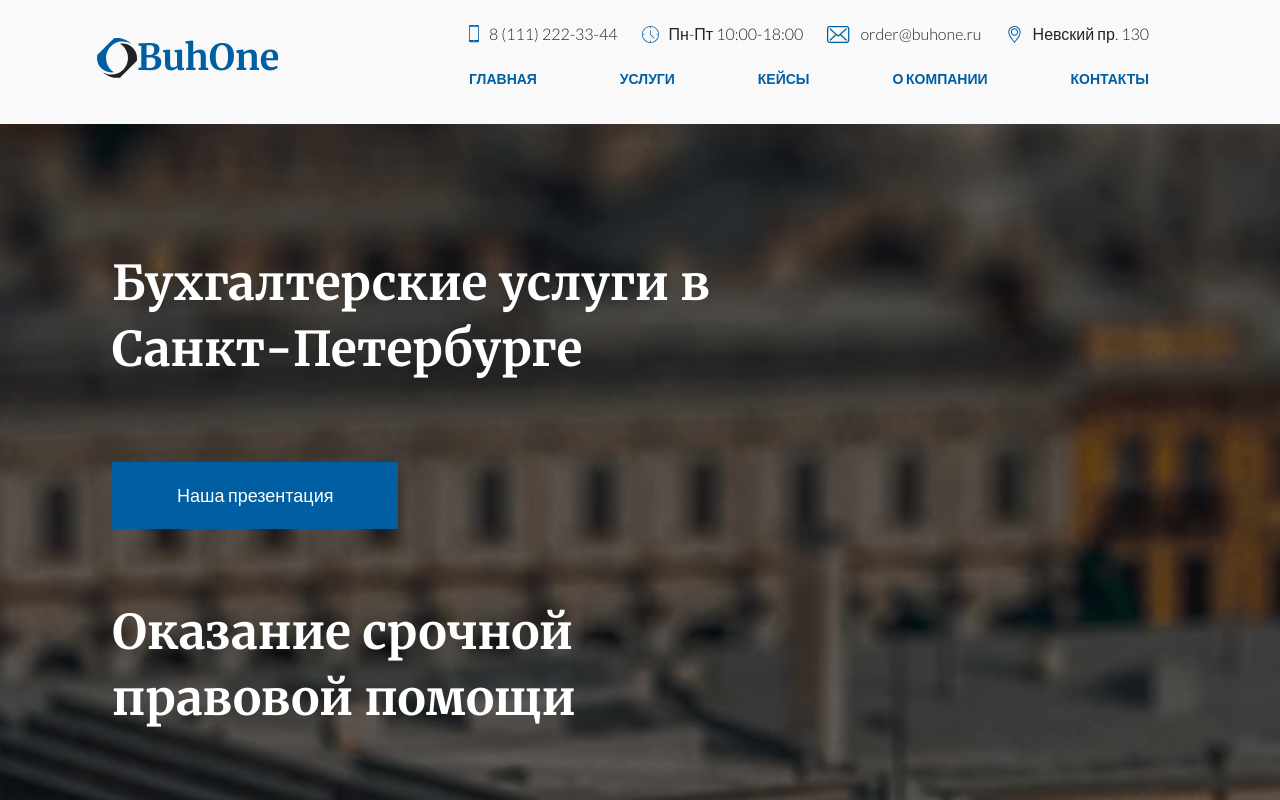
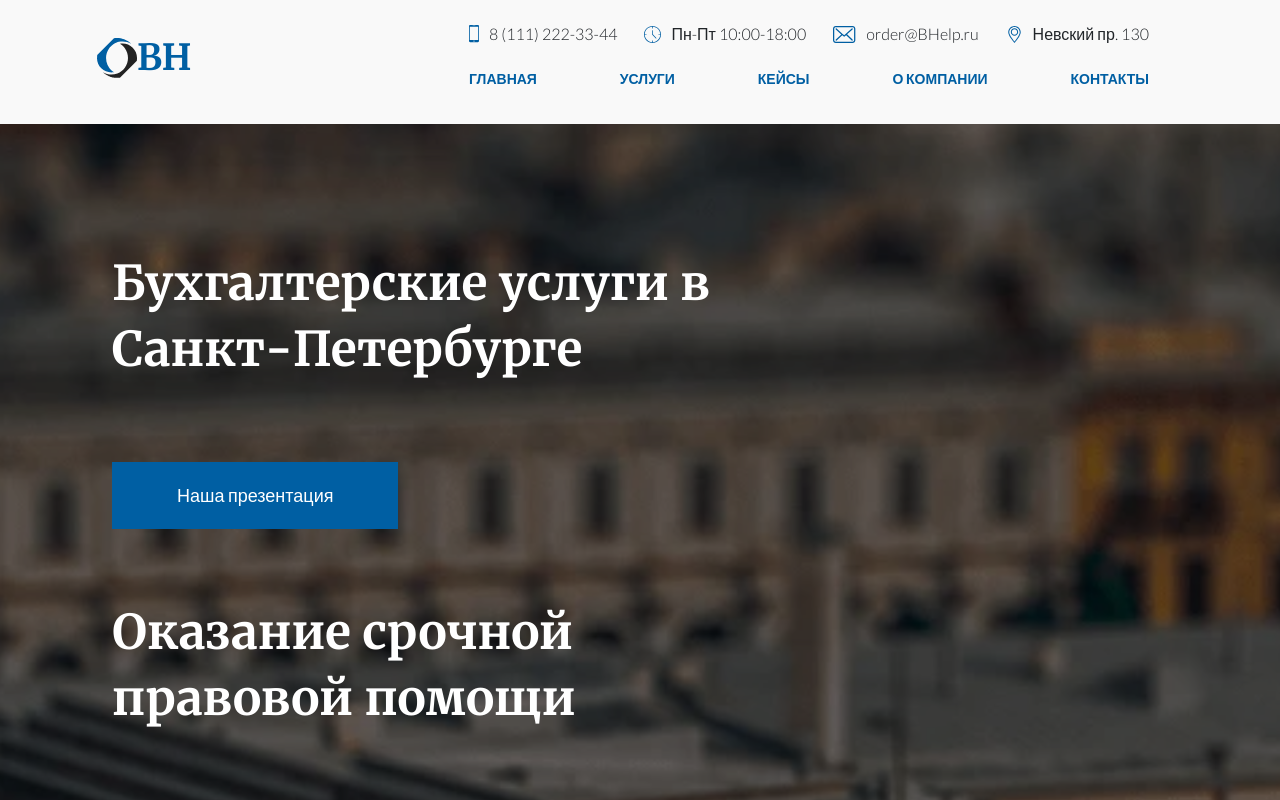
Before and after one commit to Eeveeee/BuhOne-bs, a website built with webpack: page src/index.html in a window 1280 px wide. Shown: the top 800 px of the page. Built offline with nearby package versions, Linux system fonts and the light colour scheme; files whose address does not match are found by name.

```diff
--- a/src/index.html
+++ b/src/index.html
@@ -3,7 +3,7 @@
   <head>
     <meta charset="UTF-8" />
     <meta name="viewport" content="width=device-width, initial-scale=1.0" />
-    <title>BuhOne</title>
+    <title>BHelp</title>
     <!-- animate.css  -->
     <link
       rel="stylesheet"
@@ -48,7 +48,7 @@
               </a>
               <div class="header__label">
                 <img src="../src/img/header/logo.svg" alt="" />
-                <span>BuhOne</span>
+                <span>BH</span>
               </div>
               <!-- /.header__label -->
             </div>
@@ -66,7 +66,7 @@
                 </div>
                 <div class="header-contacts__block">
                   <img src="../src/img/icons/mail.svg" alt="" />
-                  <span>order@buhone.ru</span>
+                  <span>order@BHelp.ru</span>
                 </div>
                 <div class="header-contacts__block">
                   <img src="../src/img/icons/map-mark.svg" alt="" />
@@ -239,10 +239,10 @@
                 <span>О нас</span>
                 <div class="about__header">
                   <span>Компания</span>
-                  <h2>ИвановПром</h2>
+                  <h2>BHelp</h2>
                 </div>
                 <p>
-                  <b>BuhOne</b>
+                  <b>BHelp</b>
                   - это динамично развивающаяся компания, предоставляющая
                   обширный спектр юридических услуг. В своей деятельности мы
                   руководствуемся стремлением использовать накопленный нами
@@ -368,12 +368,12 @@
               <div class="slider reviews-slider">
                 <div class="slider__item">
                   <p>
-                    <b>"BuhOne"</b>
+                    <b>"BHelp"</b>
                     - это услуги юристов и адвокатов. Так получилось, что мне
                     была необходима консультация и помощь юристов, но все, что я
                     искала - было либо очень дорого, либо очень далеко
                     расположено от моего места проживания или вообще с плохими
-                    отзывами. В "BuhOne" я попала практически случайно, они
+                    отзывами. В "BHelp" я попала практически случайно, они
                     открылись по пути к школе моего ребенка. Ежедневно, проходя
                     мимо, я думала, что надо бы заглянуть и разведать
                     обстановку, тем более цены на услуги, которые я видела, меня
@@ -399,7 +399,7 @@
                     (да-да, тогда ещё были телефоны на такой платформе!), а с
                     появлением в нашей семье ноутбука стала подыскивать
                     подходящий сайт для учёта в интернете. После нескольких не
-                    самых удачных экспериментов я наткнулась на BuhOne и верна
+                    самых удачных экспериментов я наткнулась на BHelp и верна
                     ему с апреля 2012 года, даже не смотря на то, что его цена
                     постепенно растёт. Но я понимаю, за что плачу! И понимаю,
                     сколько потеряю, если брошу нашу дружбу.
@@ -563,7 +563,7 @@
       <div class="container">
         <div class="row">
           <div class="col-12 d-flex justify-content-between">
-            <span>2020 (с) Все права защищены. BuhOne.ru</span>
+            <span>2020 (с) Все права защищены. BHelp.ru</span>
             <span>Разработано: Eeveeee</span>
           </div>
           <!-- /.col-12 -->
```
Also changed, not shown: dist/index.html, 4 other files.
